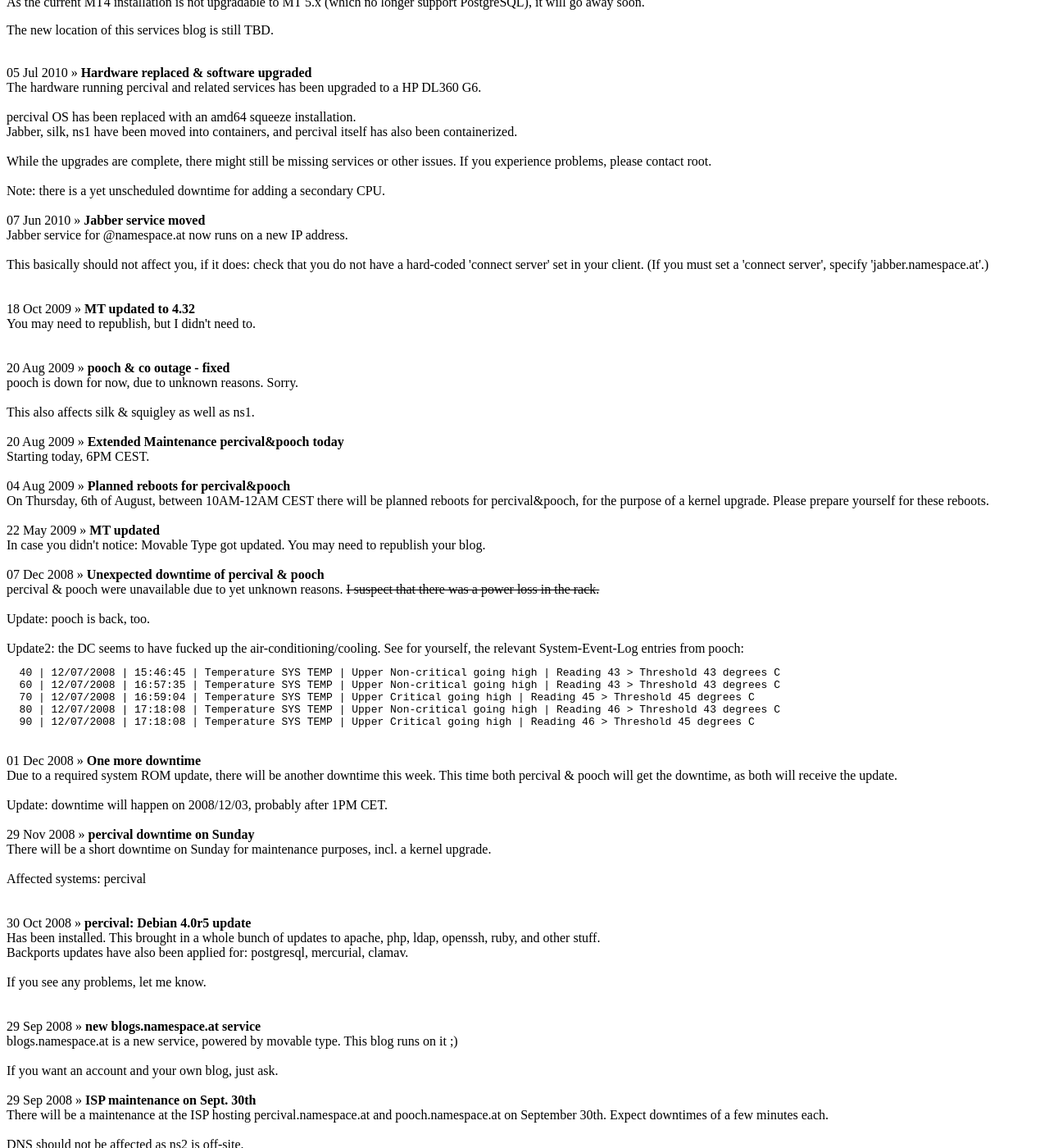
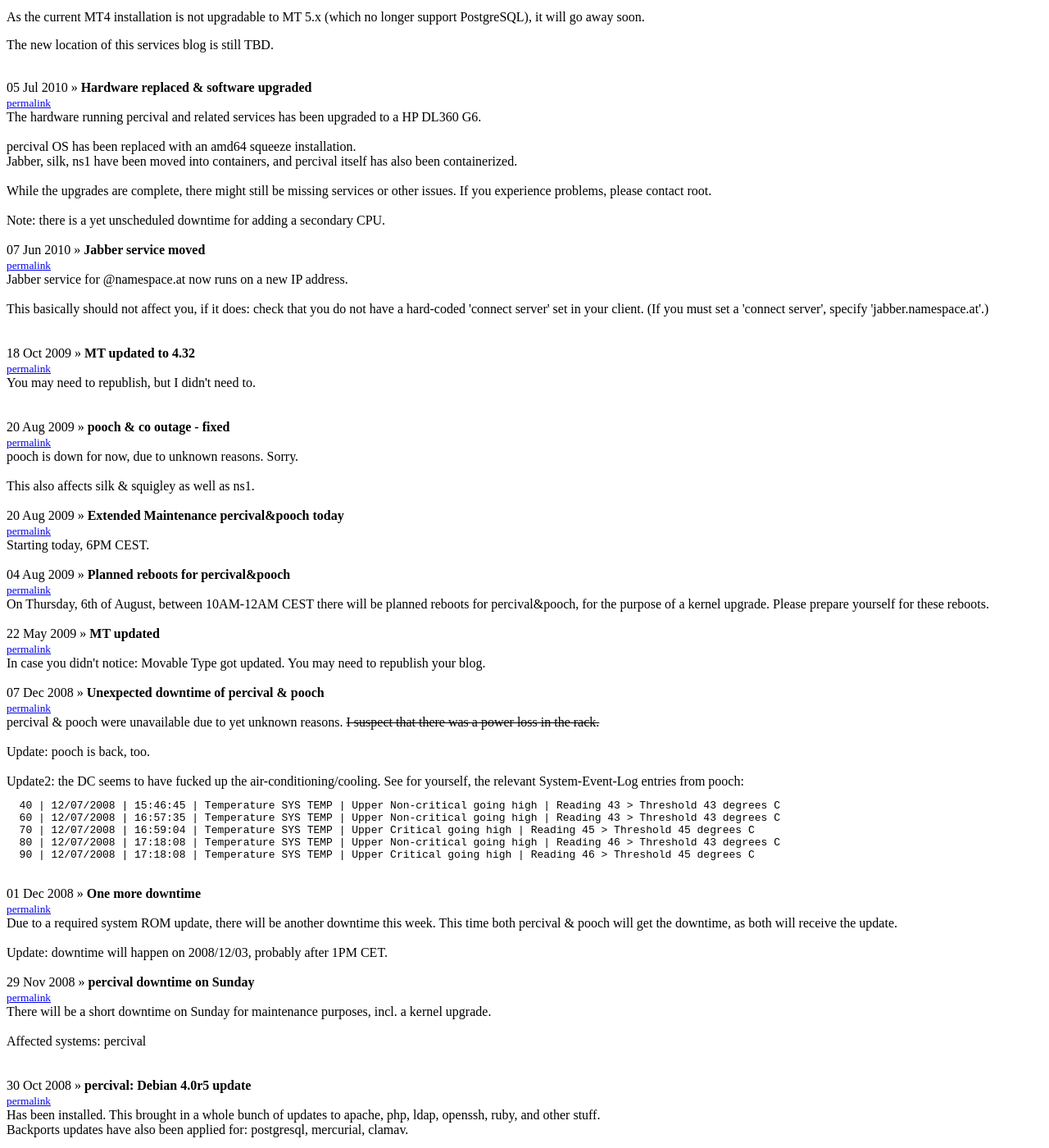
Before and after one commit to zeha/percy-site, a Jekyll site: the page built from index.html, in a window 1280 px wide and 1400 px high, scrolled down 468 px. Shown: the whole window at 82% size. Built offline with Jekyll 4.4.1, drawn with Linux system fonts in a browser that asks for light colours; Markdown is read by kramdown in place of the engine named in the settings; a style sheet for code colours, icons or effects is not loaded; some of the changed text lies outside the part shown.

Commit message:
enable permalinks to posts

```diff
--- a/_layouts/default.html
+++ b/_layouts/default.html
@@ -3,13 +3,13 @@
 <head>
    <meta http-equiv="content-type" content="text/html; charset=utf-8" />
    <title>{{ page.title }}</title>
-   <link href="http://blogs.namespace.at/atom.xml" rel="alternate" title="namespace.at services feed" type="application/atom+xml" />
+   <link href="http://blogs.namespace.at/services/atom.xml" rel="alternate" title="namespace.at services feed" type="application/atom+xml" />
    <link rel="stylesheet" href="https://ssl.namespace.at/style.css" type="text/css" media="screen, projection" />
 </head>
 <body>
 
 <div id="center">
-<div id="contentleft"><a href="/"><img src="https://ssl.namespace.at/logo.png"></a><br></div>
+<div id="contentleft"><a href="http://blogs.namespace.at/services/"><img src="https://ssl.namespace.at/logo.png"></a><br></div>
 <div id="contentright">
 
   <h1>{{ page.title }}</h1>
--- a/index.html
+++ b/index.html
@@ -9,7 +9,8 @@
 <div id="home">
     {% for post in site.posts %}
   <div class="post">
-      <span>{{ post.date | date_to_string }}</span> &raquo; <b>{{ post.title }}</b>
+	{{ post.date | date_to_string }} &raquo; <b>{{ post.title }}</b><br/>
+	<small><a href=".{{ post.url }}">permalink</a></small><br/>
        <div class="postcontent">
           {{ post.content }}
        </div>
```
